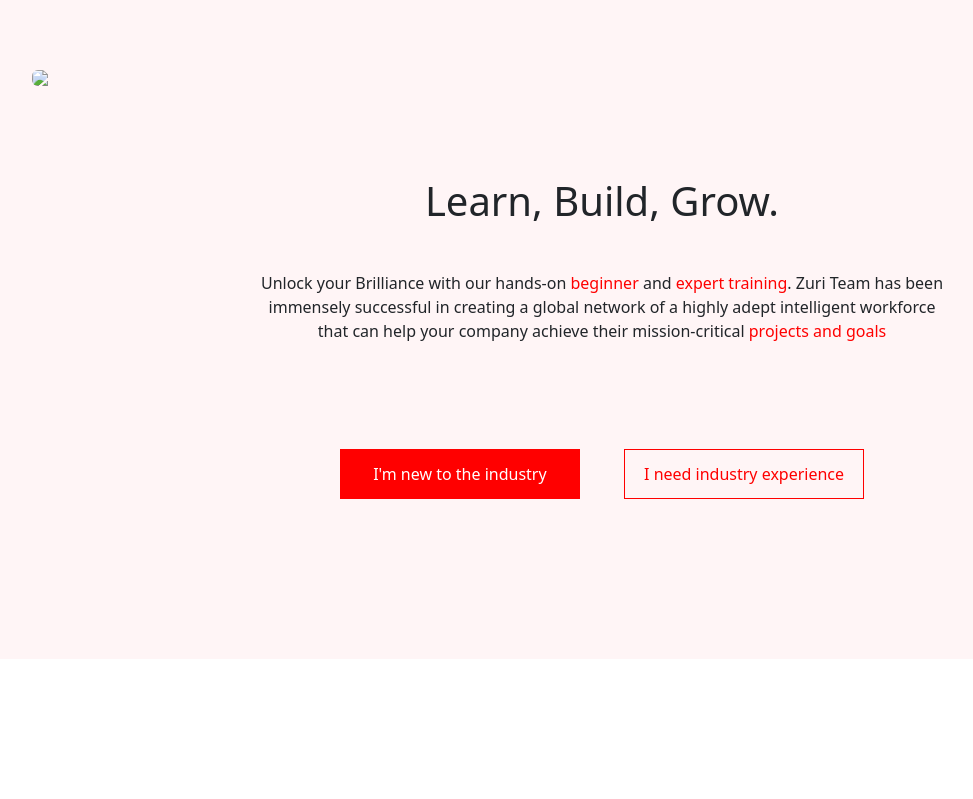
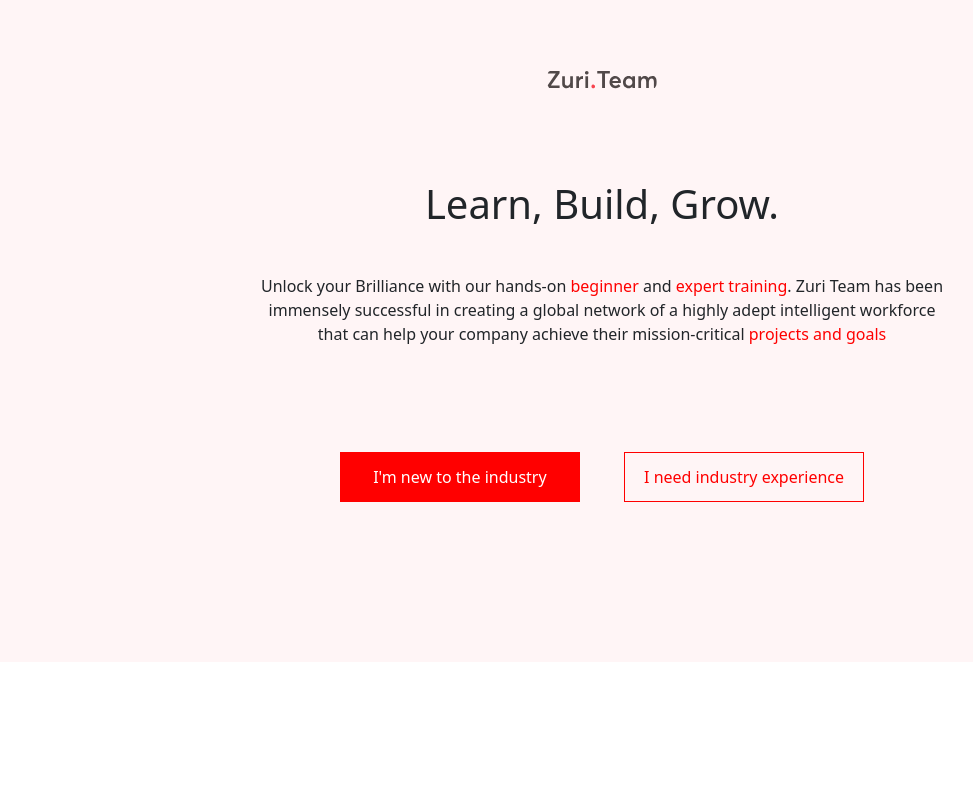
Before and after one commit to TheKhobe/zuriclone, a plain HTML site: page index.html in a window 1280 px wide. Shown: the top 799 px of the page, without its empty margins (38-1011 px from the left). Drawn offline with nearby package versions, Linux system fonts and the light colour scheme; files whose address does not match are found by name.

Commit message:
Update index.html

```diff
--- a/index.html
+++ b/index.html
@@ -13,7 +13,7 @@
 </head>
 <body>
  <section id="headerimage">
-  <img src="/images/Zuri images/zuri-logo-full.svg" class="rounded mx-auto d-block">
+  <img src="/Zuri Images/zuri-logo-full.svg" class="rounded mx-auto d-block">
 
 <h1 class="text-center">Learn, Build, Grow.</h1>
 <p class="text-center">Unlock your Brilliance with our hands-on <span class="red">beginner</span> and <span class="red">expert training</span>. Zuri Team has been<br> immensely successful in
```
